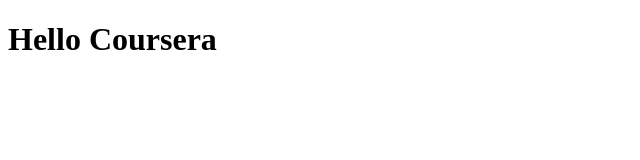
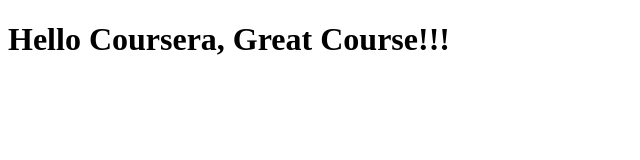
Before and after one commit to rahulk12/coursera-test, a plain HTML site: page site/index.html in a window 1280 px wide. Shown: the whole page, without its empty margins (0-640 px from the left). Drawn offline with Linux system fonts and the light colour scheme.

Commit message:
Small change

```diff
--- a/site/index.html
+++ b/site/index.html
@@ -4,6 +4,6 @@
 	<title>hello coursera</title>
 </head>
 <body>
- <h1> Hello Coursera </h1>
+ <h1> Hello Coursera, Great Course!!! </h1>
 </body>
 </html>
```
